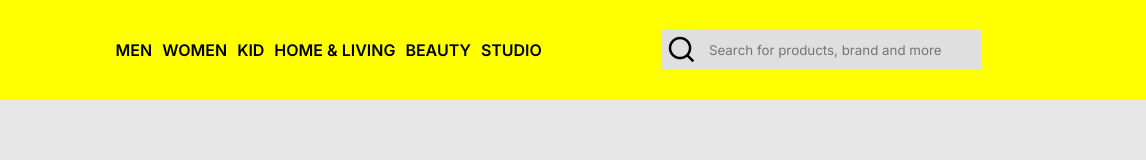
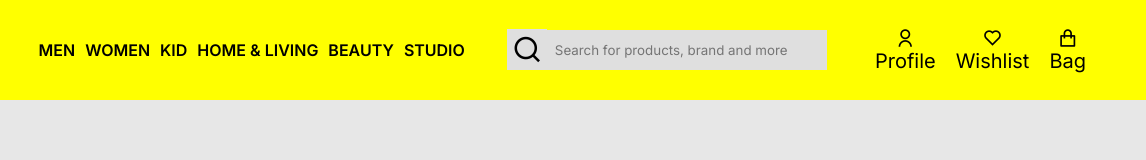
Before and after one commit to DawoodIfzaal/Myntra-Clone, a plain HTML site: page index.html in a window 1280 px wide. Shown: the full height of the page, 134-1280 px from the left. Drawn offline with nearby package versions, Linux system fonts and the light colour scheme.

Commit message:
feat: Add profile

```diff
--- a/index.html
+++ b/index.html
@@ -44,7 +44,26 @@
           <input type="text" placeholder="  Search for products, brand and more">
         </div>
       </div>
-      <div class="nav-4"></div>
+      <div class="nav-4">
+        <div class="nav-4-profile">
+          <div class="nav-4-img">
+            <i class="ri-user-line"></i>
+          </div>
+          <p>Profile</p>
+        </div>
+        <div class="nav-4-profile">
+          <div class="nav-4-img">
+            <i class="ri-heart-line"></i>
+          </div>
+          <p>Wishlist</p>
+        </div>
+        <div class="nav-4-profile">
+          <div class="nav-4-img">
+            <i class="ri-shopping-bag-line"></i>
+          </div>
+          <p>Bag</p>
+        </div>
+      </div>
     </div>
   </div>
 </body>
--- a/styles.css
+++ b/styles.css
@@ -76,3 +76,19 @@
   background-color: rgb(223, 223, 223);
   border: none;
 }
+
+.nav-4{
+  display: flex;
+  justify-content: center;
+  align-items: center;
+}
+
+.nav-4-profile{
+  margin: 10px;
+  font-size: 20px;
+}
+
+.nav-4-img{
+  display: flex;
+  justify-content: center;
+}
```
